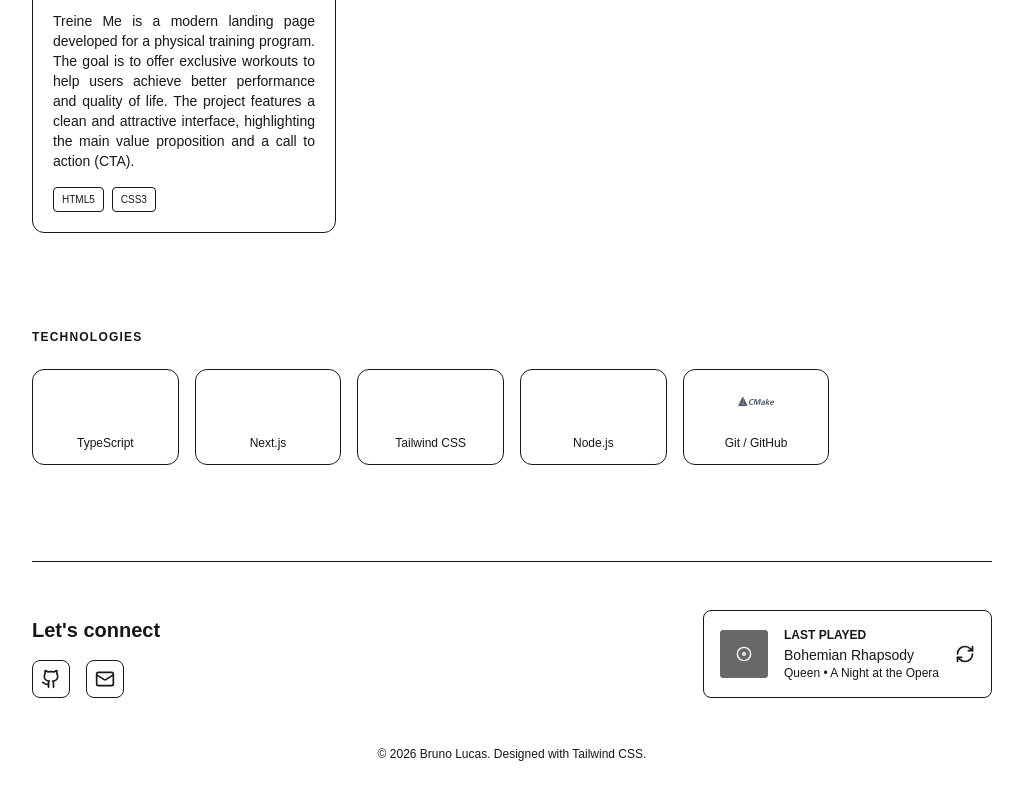
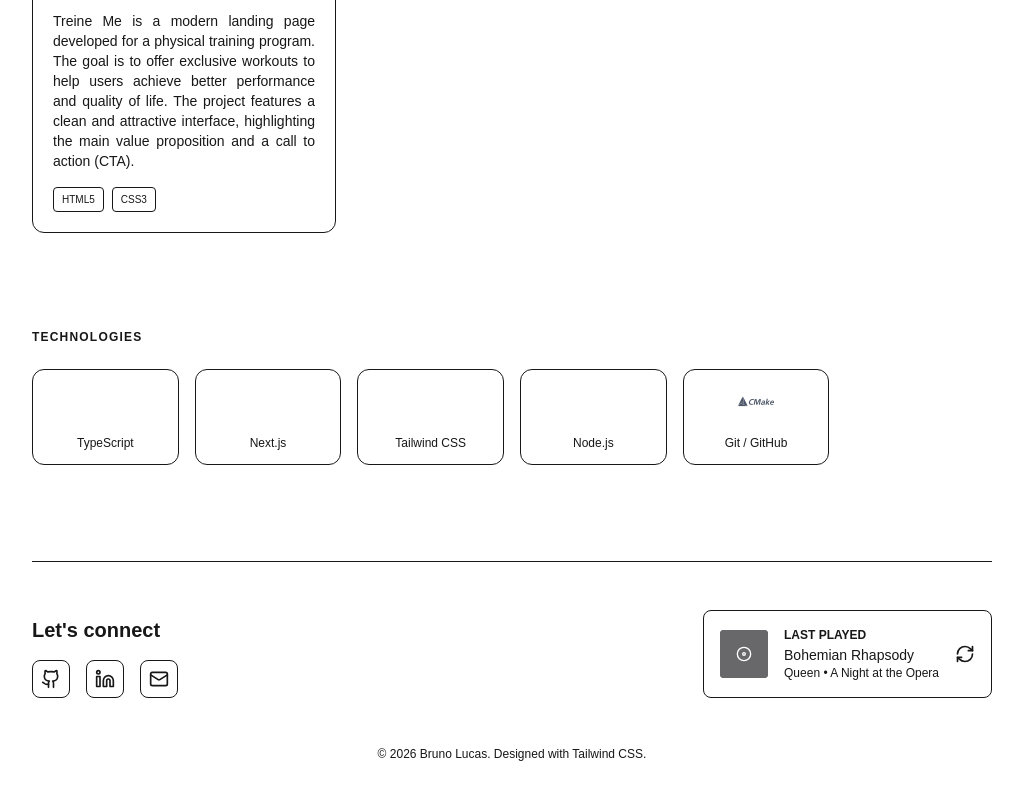
Before and after one commit to somentebruno/dev-portfolio, a Next.js app: page /en in a window 1280 px wide. Shown: the part 1988-2788 px from the top of the page, without its empty margins (128-1151 px from the left). Built offline with nearby package versions, Linux system fonts and the light colour scheme; grey boxes are pictures that could not be loaded.

Commit message:
feat: add LinkedIn button to footer

```diff
--- a/src/components/Footer.tsx
+++ b/src/components/Footer.tsx
@@ -8,7 +8,10 @@ export function Footer() {
   const t = useTranslations("Footer");
 
   return (
-        <footer id="contact" className="pt-12 border-t border-border-light dark:border-border-dark">
+    <footer
+      id="contact"
+      className="pt-12 border-t border-border-light dark:border-border-dark"
+    >
       <div className="flex flex-col md:flex-row justify-between items-start md:items-end gap-8 pb-12">
         <div className="space-y-4">
           <h3 className="text-xl font-bold text-text-main-light dark:text-text-main-dark">
@@ -21,6 +24,13 @@ export function Footer() {
             >
               <Github className="w-5 h-5" />
               <span className="sr-only">GitHub</span>
+            </Link>
+            <Link
+              href="https://www.linkedin.com/in/blsf/"
+              className="p-2 bg-surface-light dark:bg-surface-dark border border-border-light dark:border-border-dark rounded-lg text-text-muted-light dark:text-text-muted-dark hover:text-primary hover:border-primary transition-all"
+            >
+              <Linkedin className="w-5 h-5" />
+              <span className="sr-only">LinkedIn</span>
             </Link>
             <Link
               href="mailto:brunolucasdev@gmail.com"
```
Lines whose indentation alone changed are shown as unchanged.
